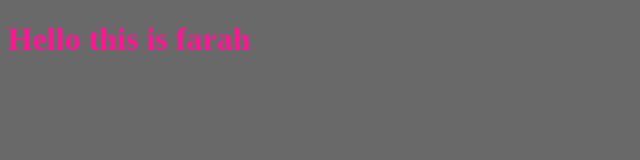
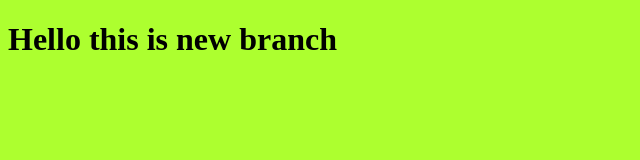
Before and after one commit to farahmikari/myproject, a plain HTML site: page index.html in a window 1280 px wide. Shown: the whole page, without its empty margins (0-640 px from the left). Drawn offline with Linux system fonts and the light colour scheme.

Commit message:
changing style for the title

```diff
--- a/index.html
+++ b/index.html
@@ -7,7 +7,7 @@
     <link rel="stylesheet" href="style.css">
 </head>
 <body>
-    <h1>Hello this is farah</h1>
+    <h1>Hello this is new branch</h1>
     <script scr="app.js"></script>
 </body>
 </html>
--- a/style.css
+++ b/style.css
@@ -1,6 +1,6 @@
 h1{
-    color: deeppink;
+    color: black;
 }
 body{
-    background-color: dimgray;
+    background-color: greenyellow;
 }
```
